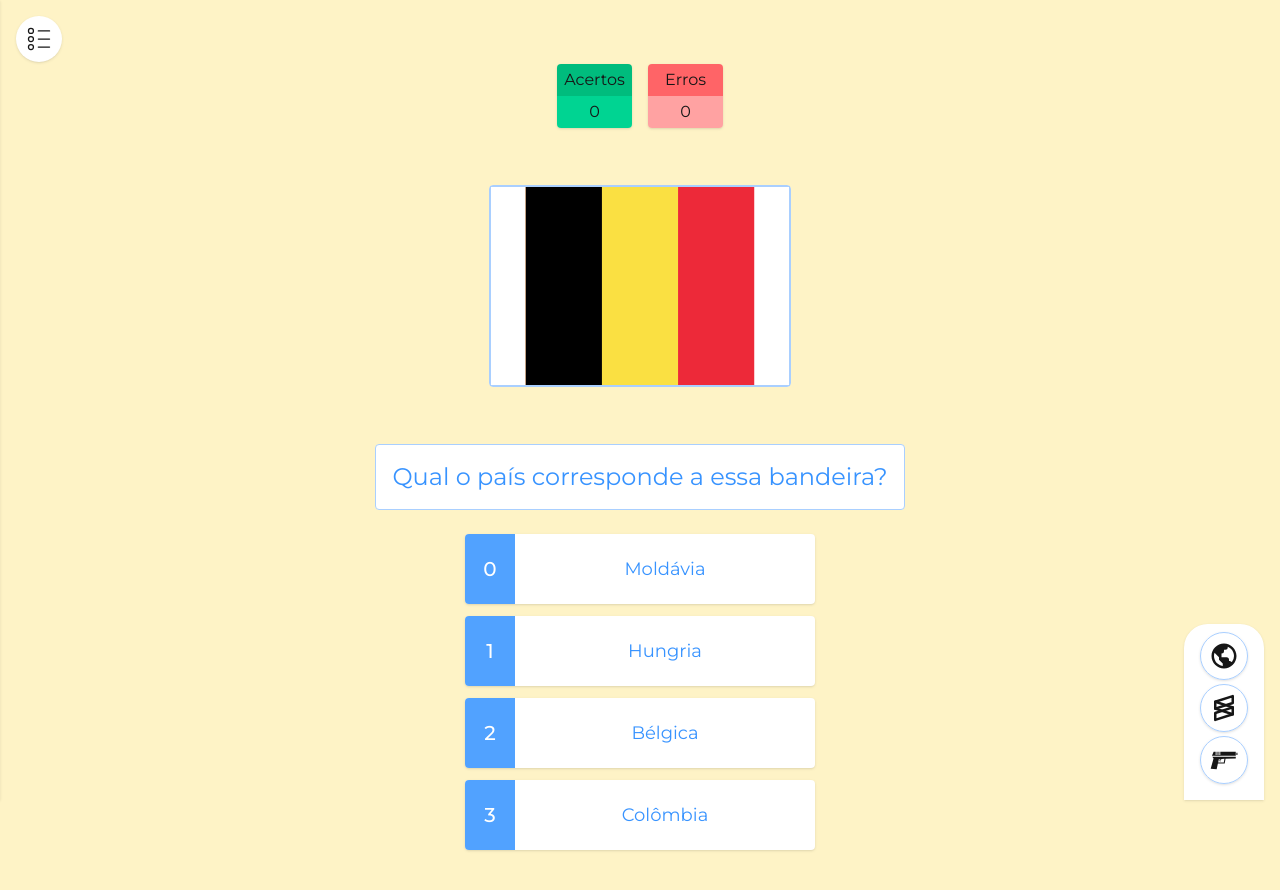
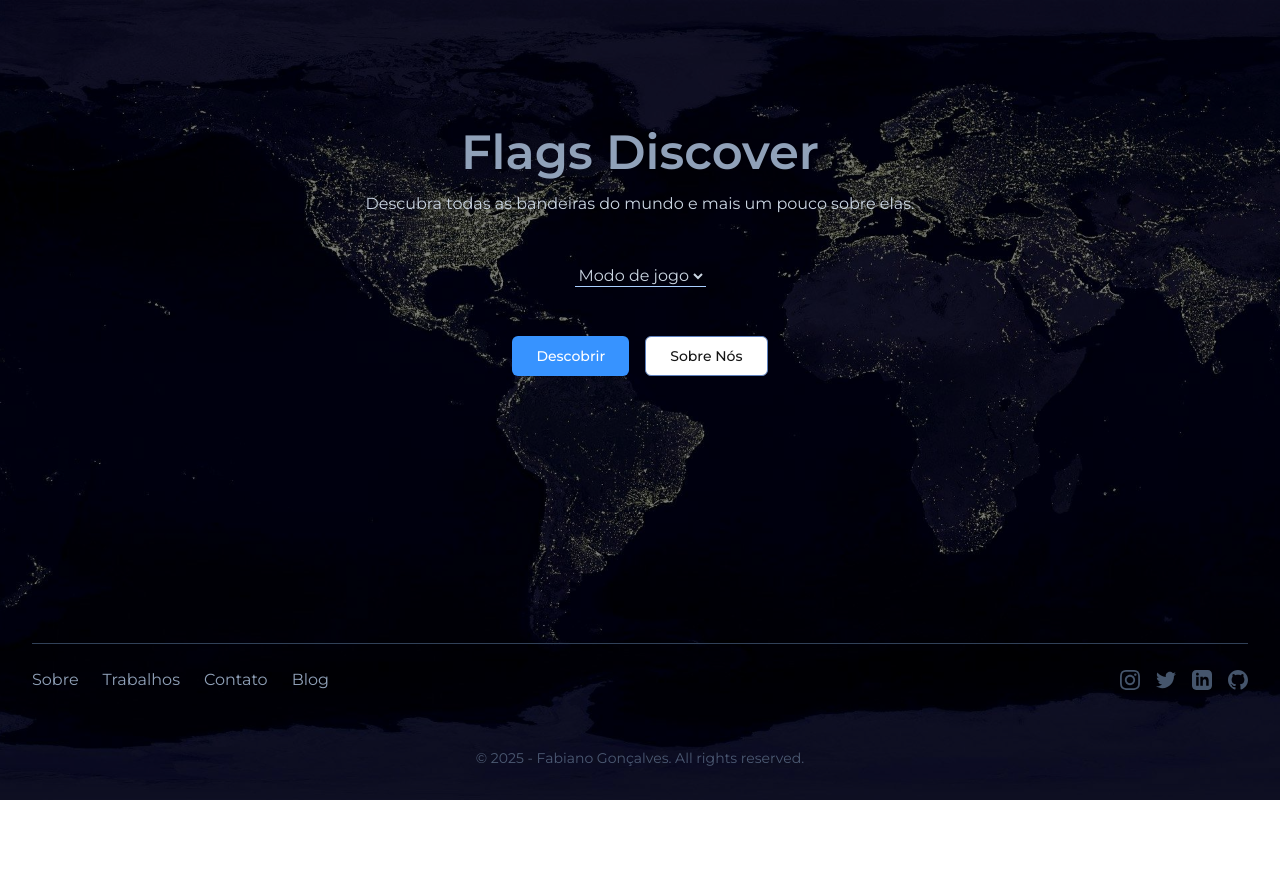
Before and after one commit to FbianoG/flag-discover, a Next.js app: page / in a window 1280 px wide. Shown: the top 890 px of the page. After the commit the page ends 800 px from the top, so only its background shows below. Built offline with nearby package versions, Linux system fonts and the light colour scheme.

Commit message:
update 11 files

```diff
--- a/src/app/globals.css
+++ b/src/app/globals.css
@@ -25,9 +25,9 @@
 	--input: oklch(0.6 0.1 261);
 	--ring: oklch(0.7 0.25 261);
 	--radius: 0.5rem;
-  }
+}
 
-  .dark {
+.dark {
 	--background: oklch(0.2 0.05 261);
 	--foreground: oklch(1 0 261);
 	--card: oklch(0.2 0 261);
@@ -48,7 +48,7 @@
 	--input: oklch(0.6 0.1 261);
 	--ring: oklch(0.7 0.25 261);
 	--radius: 0.5rem;
-  }
+}
 
 
 
@@ -99,4 +99,22 @@
 	body {
 		@apply bg-background text-foreground;
 	}
+
+	@keyframes scroll-bg {
+		0% {
+			background-position: 0 0;
+		}
+
+		50% {
+			background-position: -50% 0;
+		}
+		100% {
+			background-position: 0 0;
+		}
+	}
+
+	.animate-scroll-bg {
+		animation: scroll-bg 30s linear infinite;
+	}
+
 }
--- a/src/app/page.tsx
+++ b/src/app/page.tsx
@@ -2,35 +2,74 @@
 
 import Countries from '@/components/shared/Countries';
 import Weapons from '@/components/shared/Weapons';
-import { useState } from 'react';
-import { GiPistolGun } from 'react-icons/gi';
-import { BiWorld } from 'react-icons/bi';
-import { TbBrandSublimeText } from 'react-icons/tb';
+import { useEffect, useState } from 'react';
 import Brands from '@/components/shared/Brands';
+import { Button } from '@/components/ui/button';
+import { ArrowLeft } from 'lucide-react';
+import Footer from '@/components/shared/Footer';
 
 export default function Home() {
-	const [type, setType] = useState<'countries' | 'weapons' | 'brand'>('countries');
+	const [type, setType] = useState<'countries' | 'weapons' | 'brand'>();
 
-	const classBtn = 'cursor-pointer rounded-full border p-2 shadow duration-300 hover:border-transparent hover:opacity-80 active:scale-95';
+	const [start, setStart] = useState<boolean>(false);
+
+	const initialize = () => {
+		if (!type) return;
+		setStart(true);
+	};
+
+	useEffect(() => {
+		if (!start) setType(undefined);
+	}, [start]);
 
 	return (
-		<main className='min-h-screen bg-amber-100'>
-			{type === 'countries' && <Countries />}
-			{type === 'weapons' && <Weapons />}
-			{type === 'brand' && <Brands />}
+		<main className='relative bg-slate-900 bg-[url(/img/background.jpg)] animate-scroll-bg bg-cover bg-center'>
+			<div className='absolute inset-0 bg-black/50  '></div>
+			<div className='relative z-10 grid min-h-screen'>
+				{!start && (
+					<section className='py-16 md:py-32'>
+						<div className='mx-auto max-w-5xl px-6'>
+							<div className='text-center'>
+								<h2 className='text-4xl font-semibold text-balance text-slate-400 lg:text-5xl'>Flags Discover</h2>
+								<p className='mt-4 mb-12 text-slate-300'>Descubra todas as bandeiras do mundo e mais um pouco sobre elas.</p>
 
-			<div className='fixed right-4 bottom-0 rounded-t-3xl bg-white p-4 pt-2 shadow'>
-				<div className='flex flex-col gap-1'>
-					<button title='Países' className={classBtn} onClick={() => setType('countries')}>
-						<BiWorld size={30} />
-					</button>
-					<button title='Marcas' className={classBtn} onClick={() => setType('brand')}>
-						<TbBrandSublimeText size={30} />
-					</button>
-					<button title='Armas' className={classBtn} onClick={() => setType('weapons')}>
-						<GiPistolGun size={30} />
-					</button>
-				</div>
+								<select defaultValue='' onChange={(e) => setType(e.target.value as typeof type)} className='border-b text-slate-300'>
+									<option value='' disabled selected>
+										Modo de jogo
+									</option>
+									<option value='countries'>Países</option>
+									<option value='brand'>Marcas</option>
+									<option value='weapons'>Armas</option>
+								</select>
+
+								<div className='mt-12 flex flex-wrap justify-center gap-4'>
+									<Button size='lg' onClick={initialize}>
+										Descobrir
+									</Button>
+
+									<Button size='lg' variant='outline'>
+										Sobre Nós
+									</Button>
+								</div>
+							</div>
+						</div>
+					</section>
+				)}
+				{start && type && (
+					<>
+						<button
+							title='Voltar'
+							onClick={() => setStart(false)}
+							className='fixed top-4 right-4 cursor-pointer rounded-full bg-white p-2 shadow duration-300 hover:bg-neutral-50 active:scale-95'>
+							<ArrowLeft size={30} />
+						</button>
+						{type === 'countries' && <Countries />}
+						{type === 'weapons' && <Weapons />}
+						{type === 'brand' && <Brands />}
+					</>
+				)}
+
+				<Footer />
 			</div>
 		</main>
 	);
--- a/src/components/shared/Brands.tsx
+++ b/src/components/shared/Brands.tsx
@@ -117,8 +117,8 @@ const Brands = () => {
 				</div>
 			)}
 
-			<div className='rounded border bg-white p-1 md:p-4'>
-				<h2 className='text-primary text-center text-lg md:text-2xl'>{pastBrands.length <= 24 ? 'Qual o marca corresponde a essa imagem?' : 'Fim do jogo'}</h2>
+			<div className='md:p-4'>
+				<h2 className=' text-slate-400 font-medium text-center text-lg md:text-2xl'>{pastBrands.length <= 24 ? 'Qual o marca corresponde a essa imagem?' : 'Fim do jogo'}</h2>
 			</div>
 
 			<div className='mt-4 flex flex-col gap-3'>
--- a/src/components/shared/Countries.tsx
+++ b/src/components/shared/Countries.tsx
@@ -23,6 +23,8 @@ const Countries = () => {
 
 	const [loading, setLoading] = useState<boolean>(false);
 
+	const { setClear } = usePointsStore();
+
 	useEffect(() => {
 		(async () => {
 			const response = await fetch('/json/countries.json');
@@ -31,6 +33,14 @@ const Countries = () => {
 			setCountries(sortData);
 		})();
 		// eslint-disable-next-line react-hooks/exhaustive-deps
+		return () => {
+			setPastCountries([]);
+			setCurrentCountry(undefined);
+			setOptions(undefined);
+			setLoading(false);
+			setCountries(undefined);
+			setClear();
+		};
 	}, []);
 
 	useEffect(() => {
@@ -101,6 +111,7 @@ const Countries = () => {
 
 			<Points />
 
+
 			{pastCountries.length <= 24 && (
 				<div className='grid h-[300px] place-items-center'>
 					<div className='rounded border bg-white'>
@@ -117,13 +128,18 @@ const Countries = () => {
 				</div>
 			)}
 
-			<div className='rounded border bg-white p-1 md:p-4'>
-				<h2 className='text-primary text-center text-lg md:text-2xl'>{pastCountries.length <= 24 ? 'Qual o país corresponde a essa bandeira?' : 'Fim do jogo'}</h2>
+			<div className='md:p-4'>
+				<h2 className='text-center text-lg font-medium text-slate-400 md:text-2xl'>
+					{pastCountries.length <= 24 ? 'Qual o país corresponde a essa bandeira?' : 'Fim do jogo'}
+				</h2>
 			</div>
 
 			<div className='mt-4 flex flex-col gap-3'>
 				{pastCountries.length <= 24 &&
-					options?.map((option, index) => <Option key={option.code} index={index} option={option} handleSelect={handleSelect} loading={loading} />)}
+					currentCountry &&
+					options?.map((option, index) => (
+						<Option key={option.code} index={index} option={option} handleSelect={handleSelect} loading={loading} correct={currentCountry} />
+					))}
 			</div>
 
 			{pastCountries.length > 24 && (
--- /dev/null
+++ b/src/components/shared/Footer.tsx
@@ -0,0 +1,56 @@
+/* eslint-disable react-hooks/exhaustive-deps */
+/* eslint-disable @typescript-eslint/no-explicit-any */
+const Footer = () => {
+	return (
+		<div className='mt-auto pt-4 sm:pt-10 lg:pt-12'>
+			<footer className='mx-auto max-w-screen-2xl px-4 md:px-8'>
+				<div className='flex flex-col items-center justify-between gap-4 border-t border-slate-700 py-6 md:flex-row'>
+					<nav className='flex flex-wrap justify-center gap-x-4 gap-y-2 md:justify-start md:gap-6 text-slate-400'>
+						<a href='#' className=' transition duration-100 hover:opacity-75'>
+							Sobre
+						</a>
+						<a href='#' className=' transition duration-100 hover:opacity-75'>
+							Trabalhos
+						</a>
+						<a href='#' className=' transition duration-100 hover:opacity-75'>
+							Contato
+						</a>
+						<a href='#' className=' transition duration-100 hover:opacity-75'>
+							Blog
+						</a>
+					</nav>
+
+					<div className='flex gap-4'>
+						<a href='#' target='_blank' className='text-slate-600 transition duration-100 hover:text-gray-500 active:text-slate-600'>
+							<svg className='h-5 w-5' width='24' height='24' viewBox='0 0 24 24' fill='currentColor' xmlns='http://www.w3.org/2000/svg'>
+								<path d='M12 2.163c3.204 0 3.584.012 4.85.07 3.252.148 4.771 1.691 4.919 4.919.058 1.265.069 1.645.069 4.849 0 3.205-.012 3.584-.069 4.849-.149 3.225-1.664 4.771-4.919 4.919-1.266.058-1.644.07-4.85.07-3.204 0-3.584-.012-4.849-.07-3.26-.149-4.771-1.699-4.919-4.92-.058-1.265-.07-1.644-.07-4.849 0-3.204.013-3.583.07-4.849.149-3.227 1.664-4.771 4.919-4.919 1.266-.057 1.645-.069 4.849-.069zm0-2.163c-3.259 0-3.667.014-4.947.072-4.358.2-6.78 2.618-6.98 6.98-.059 1.281-.073 1.689-.073 4.948 0 3.259.014 3.668.072 4.948.2 4.358 2.618 6.78 6.98 6.98 1.281.058 1.689.072 4.948.072 3.259 0 3.668-.014 4.948-.072 4.354-.2 6.782-2.618 6.979-6.98.059-1.28.073-1.689.073-4.948 0-3.259-.014-3.667-.072-4.947-.196-4.354-2.617-6.78-6.979-6.98-1.281-.059-1.69-.073-4.949-.073zm0 5.838c-3.403 0-6.162 2.759-6.162 6.162s2.759 6.163 6.162 6.163 6.162-2.759 6.162-6.163c0-3.403-2.759-6.162-6.162-6.162zm0 10.162c-2.209 0-4-1.79-4-4 0-2.209 1.791-4 4-4s4 1.791 4 4c0 2.21-1.791 4-4 4zm6.406-11.845c-.796 0-1.441.645-1.441 1.44s.645 1.44 1.441 1.44c.795 0 1.439-.645 1.439-1.44s-.644-1.44-1.439-1.44z' />
+							</svg>
+						</a>
+
+						<a href='#' target='_blank' className='text-slate-600 transition duration-100 hover:text-gray-500 active:text-slate-600'>
+							<svg className='h-5 w-5' width='24' height='24' viewBox='0 0 24 24' fill='currentColor' xmlns='http://www.w3.org/2000/svg'>
+								<path d='M24 4.557c-.883.392-1.832.656-2.828.775 1.017-.609 1.798-1.574 2.165-2.724-.951.564-2.005.974-3.127 1.195-.897-.957-2.178-1.555-3.594-1.555-3.179 0-5.515 2.966-4.797 6.045-4.091-.205-7.719-2.165-10.148-5.144-1.29 2.213-.669 5.108 1.523 6.574-.806-.026-1.566-.247-2.229-.616-.054 2.281 1.581 4.415 3.949 4.89-.693.188-1.452.232-2.224.084.626 1.956 2.444 3.379 4.6 3.419-2.07 1.623-4.678 2.348-7.29 2.04 2.179 1.397 4.768 2.212 7.548 2.212 9.142 0 14.307-7.721 13.995-14.646.962-.695 1.797-1.562 2.457-2.549z' />
+							</svg>
+						</a>
+
+						<a href='#' target='_blank' className='text-slate-600 transition duration-100 hover:text-gray-500 active:text-slate-600'>
+							<svg className='h-5 w-5' width='24' height='24' viewBox='0 0 24 24' fill='currentColor' xmlns='http://www.w3.org/2000/svg'>
+								<path d='M19 0h-14c-2.761 0-5 2.239-5 5v14c0 2.761 2.239 5 5 5h14c2.762 0 5-2.239 5-5v-14c0-2.761-2.238-5-5-5zm-11 19h-3v-11h3v11zm-1.5-12.268c-.966 0-1.75-.79-1.75-1.764s.784-1.764 1.75-1.764 1.75.79 1.75 1.764-.783 1.764-1.75 1.764zm13.5 12.268h-3v-5.604c0-3.368-4-3.113-4 0v5.604h-3v-11h3v1.765c1.396-2.586 7-2.777 7 2.476v6.759z' />
+							</svg>
+						</a>
+
+						<a href='#' target='_blank' className='text-slate-600 transition duration-100 hover:text-gray-500 active:text-slate-600'>
+							<svg className='h-5 w-5' width='24' height='24' viewBox='0 0 24 24' fill='currentColor' xmlns='http://www.w3.org/2000/svg'>
+								<path d='M12 0c-6.626 0-12 5.373-12 12 0 5.302 3.438 9.8 8.207 11.387.599.111.793-.261.793-.577v-2.234c-3.338.726-4.033-1.416-4.033-1.416-.546-1.387-1.333-1.756-1.333-1.756-1.089-.745.083-.729.083-.729 1.205.084 1.839 1.237 1.839 1.237 1.07 1.834 2.807 1.304 3.492.997.107-.775.418-1.305.762-1.604-2.665-.305-5.467-1.334-5.467-5.931 0-1.311.469-2.381 1.236-3.221-.124-.303-.535-1.524.117-3.176 0 0 1.008-.322 3.301 1.23.957-.266 1.983-.399 3.003-.404 1.02.005 2.047.138 3.006.404 2.291-1.552 3.297-1.23 3.297-1.23.653 1.653.242 2.874.118 3.176.77.84 1.235 1.911 1.235 3.221 0 4.609-2.807 5.624-5.479 5.921.43.372.823 1.102.823 2.222v3.293c0 .319.192.694.801.576 4.765-1.589 8.199-6.086 8.199-11.386 0-6.627-5.373-12-12-12z' />
+							</svg>
+						</a>
+					</div>
+				</div>
+
+				<div className='py-8 text-center text-sm opacity-75 text-slate-500'>© 2025 - Fabiano Gonçalves. All rights reserved.</div>
+			</footer>
+		</div>
+	);
+};
+
+export default Footer;
--- a/src/components/shared/Option.tsx
+++ b/src/components/shared/Option.tsx
@@ -5,25 +5,31 @@
 import { IBrand } from '@/interface/IBrand';
 import { ICountry } from '@/interface/ICountry';
 import { IWeapon } from '@/interface/IWeapon';
+import { useState } from 'react';
 
 interface Props {
 	index: number;
 	option: ICountry | IWeapon | IBrand;
+	correct: ICountry | IWeapon | IBrand;
 	handleSelect: any;
 	loading: boolean;
 }
 
-const Option = ({ option, index, handleSelect, loading }: Props) => {
-	// const [bgColor, setBgColor] = useState<string>();
+const Option = ({ option, index, handleSelect, loading, correct }: Props) => {
+	const [bgColor, setBgColor] = useState<string>();
 
 	return (
 		<button
 			disabled={loading}
-			className='flex h-[70px] w-[350px] cursor-pointer overflow-hidden rounded bg-white shadow duration-300 hover:scale-[1.02] hover:ring'
-			onClick={() => handleSelect(option)}>
+			className='flex h-[70px] w-[350px] cursor-pointer overflow-hidden rounded bg-slate-800 shadow duration-300 hover:scale-[1.02] hover:bg-slate-700'
+			onClick={() => {
+				handleSelect(option);
+				if (correct === option) setBgColor('bg-emerald-400');
+				else setBgColor('bg-red-400');
+			}}>
 			{/* <div className={`grid h-full w-[50px] place-items-center ${bgColor || 'bg-blue-400'} text-xl font-medium text-white`}>{index}</div> */}
-			<div className={`grid h-full w-[50px] place-items-center bg-blue-400 text-xl font-medium text-white`}>{index}</div>
-			<p className='text-primary grid h-full flex-1 place-items-center text-lg'>{option.name}</p>
+			<div className={`grid h-full w-[50px] place-items-center ${bgColor || 'bg-slate-700'} text-xl font-medium text-white`}>{index}</div>
+			<p className='grid h-full flex-1 place-items-center text-lg text-slate-300'>{option.name}</p>
 		</button>
 	);
 };
--- a/src/components/shared/Points..tsx
+++ b/src/components/shared/Points..tsx
@@ -7,14 +7,14 @@ const Points = () => {
 	const { correct, incorrect } = usePointsStore();
 
 	return (
-		<div className='flex justify-center gap-4'>
-			<div className='flex w-[75px] flex-col overflow-hidden rounded text-center shadow'>
-				<p className='bg-emerald-500 p-1'>Acertos</p>
-				<h4 className='bg-emerald-400 p-1'>{correct}</h4>
+		<div className='flex justify-center gap-4 text-slate-200'>
+			<div className='flex w-[75px] flex-col overflow-hidden rounded  text-center shadow'>
+				<p className='bg-emerald-500/50  p-1'>Acertos</p>
+				<h4 className='bg-emerald-400/60 p-1'>{correct}</h4>
 			</div>
 			<div className='flex w-[75px] flex-col overflow-hidden rounded text-center shadow'>
-				<p className='bg-red-400 p-1'>Erros</p>
-				<h4 className='bg-red-300 p-1'>{incorrect}</h4>
+				<p className='bg-red-400/50 p-1'>Erros</p>
+				<h4 className='bg-red-300/60 p-1'>{incorrect}</h4>
 			</div>
 		</div>
 	);
--- a/src/components/shared/SideListItem.tsx
+++ b/src/components/shared/SideListItem.tsx
@@ -42,10 +42,10 @@ const SideListItem = ({ item }: Props) => {
 		<li
 			onMouseEnter={() => setShowDetails(true)}
 			onMouseLeave={() => setShowDetails(false)}
-			className='hover:border-border group cursor-default border-b border-transparent bg-white p-1 duration-300'>
+			className='hover:border-border group cursor-default border-b border-transparent text-slate-300 p-1 duration-300'>
 			<p className='duration-300 group-hover:opacity-70'>{item.name}</p>
 			{showDetails && (
-				<div className='absolute top-0 left-full h-screen w-[50dvw] overflow-y-auto bg-white p-4 shadow md:w-72'>
+				<div className='absolute top-0 left-full h-screen w-[50dvw] overflow-y-auto bg-slate-800 p-4 shadow md:w-72'>
 					<h5 className='text-primary text-center text-lg'>Detalhes</h5>
 
 					<h5 className='mx-auto my-4 w-max max-w-full text-center font-medium underline underline-offset-2'>{item.name}</h5>
--- a/src/components/shared/Weapons.tsx
+++ b/src/components/shared/Weapons.tsx
@@ -103,8 +103,8 @@ const Weapons = () => {
 				</div>
 			)}
 
-			<div className='rounded border bg-white p-1 md:p-4'>
-				<h2 className='text-primary text-center text-lg md:text-2xl'>{pastWeapons.length <= 24 ? 'Qual arma corresponde a essa imagem?' : 'Fim do jogo'}</h2>
+			<div className='md:p-4'>
+				<h2 className=' text-slate-400 font-medium text-center text-lg md:text-2xl'>{pastWeapons.length <= 24 ? 'Qual arma corresponde a essa imagem?' : 'Fim do jogo'}</h2>
 			</div>
 
 			<div className='mt-4 flex flex-col gap-3'>
--- a/src/components/ui/button.tsx
+++ b/src/components/ui/button.tsx
@@ -5,7 +5,7 @@ import { cva, type VariantProps } from "class-variance-authority"
 import { cn } from "@/lib/utils"
 
 const buttonVariants = cva(
-  "inline-flex items-center justify-center gap-2 whitespace-nowrap rounded-md text-sm font-medium transition-[color,box-shadow] disabled:pointer-events-none disabled:opacity-50 [&_svg]:pointer-events-none [&_svg:not([class*='size-'])]:size-4 shrink-0 [&_svg]:shrink-0 outline-none focus-visible:border-ring focus-visible:ring-ring/50 focus-visible:ring-[3px] aria-invalid:ring-destructive/20 dark:aria-invalid:ring-destructive/40 aria-invalid:border-destructive",
+  "inline-flex items-center justify-center cursor-pointer gap-2 whitespace-nowrap rounded-md text-sm font-medium transition-[color,box-shadow] disabled:pointer-events-none disabled:opacity-50 [&_svg]:pointer-events-none [&_svg:not([class*='size-'])]:size-4 shrink-0 [&_svg]:shrink-0 outline-none focus-visible:border-ring focus-visible:ring-ring/50 focus-visible:ring-[3px] aria-invalid:ring-destructive/20 dark:aria-invalid:ring-destructive/40 aria-invalid:border-destructive",
   {
     variants: {
       variant: {
--- a/src/store/pointsStore.tsx
+++ b/src/store/pointsStore.tsx
@@ -5,6 +5,7 @@ type State = {
 	incorrect: number;
 	setCorrect: () => void;
 	setIncorrect: () => void;
+	setClear: () => void;
 };
 
 const usePointsStore = create<State>((set) => ({
@@ -12,6 +13,7 @@ const usePointsStore = create<State>((set) => ({
 	incorrect: 0,
 	setCorrect: () => set((state) => ({ correct: state.correct + 1 })),
 	setIncorrect: () => set((state) => ({ incorrect: state.incorrect + 1 })),
+	setClear: () => set({ correct: 0, incorrect: 0 }),
 }));
 
 export default usePointsStore;
```
Also changed, not shown: src/components/shared/SideList.tsx (+26 -7 lines), public/img/Background.jpg (added).
